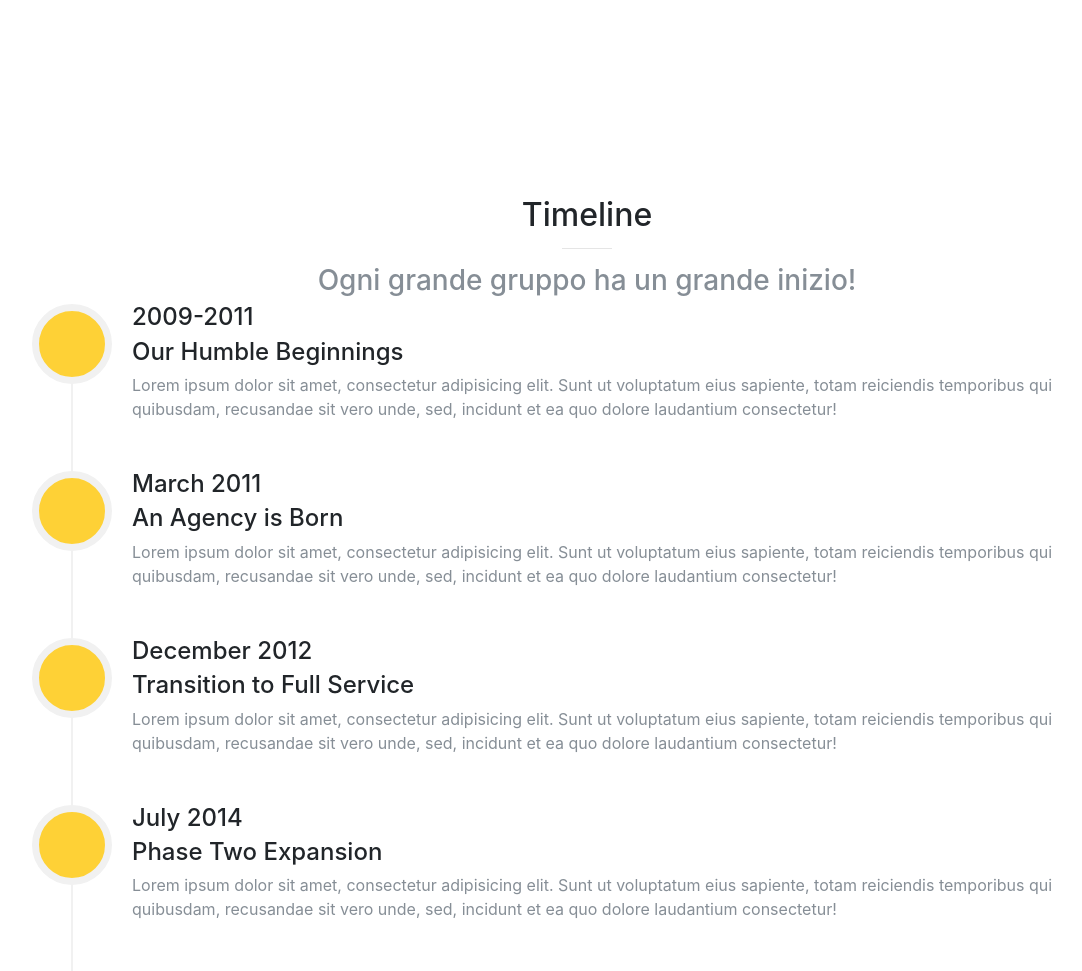
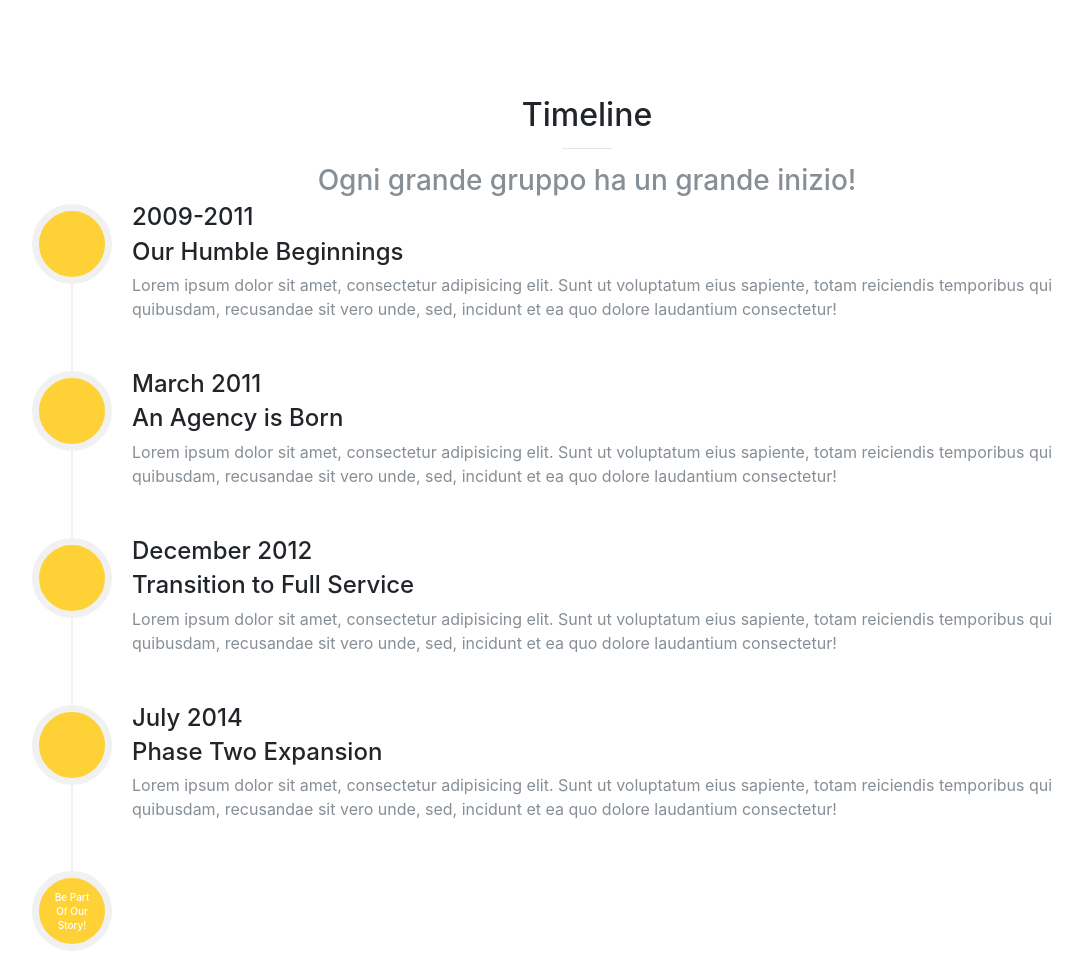
Before and after one commit to Azzeccagarbugli/UncinettoTypeD-Homepage, a website with bundled scripts: page index.html in a window 1280 px wide. Shown: the part 1856-2827 px from the top of the page, without its empty margins (53-1135 px from the left). Built offline with nearby package versions, Linux system fonts and the light colour scheme; files whose address does not match are found by name.

Commit message:
[CSS] Fix padding timeline

```diff
--- a/css/style.css
+++ b/css/style.css
@@ -55,9 +55,13 @@ header.masthead {
     }
 }
 
+#timeline {
+ padding-top: 0 !important;
+ }
 .timeline {
   position: relative;
   padding: 0;
+  padding-top: 0 !important;
   list-style: none; }
   .timeline:before {
     position: absolute;
```
